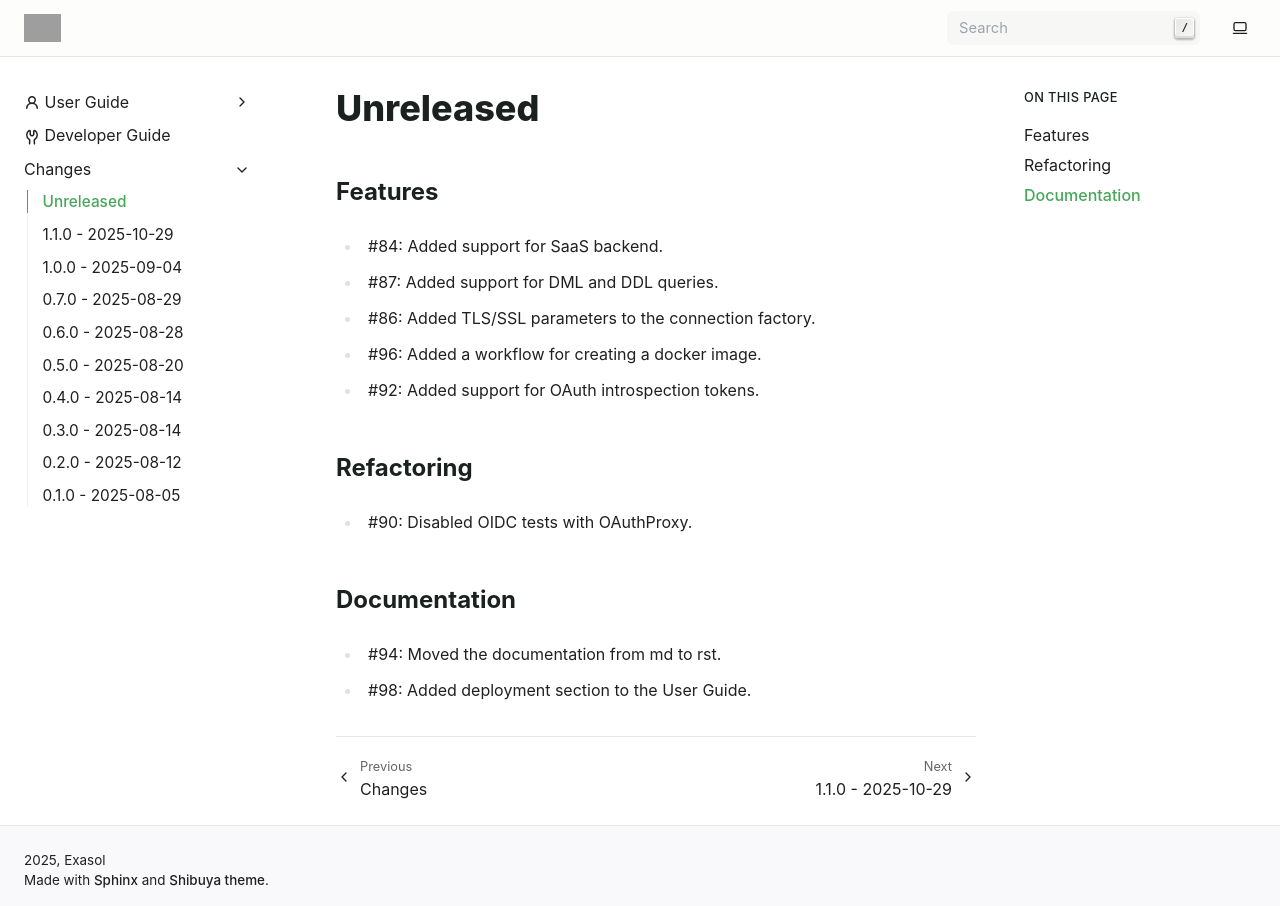
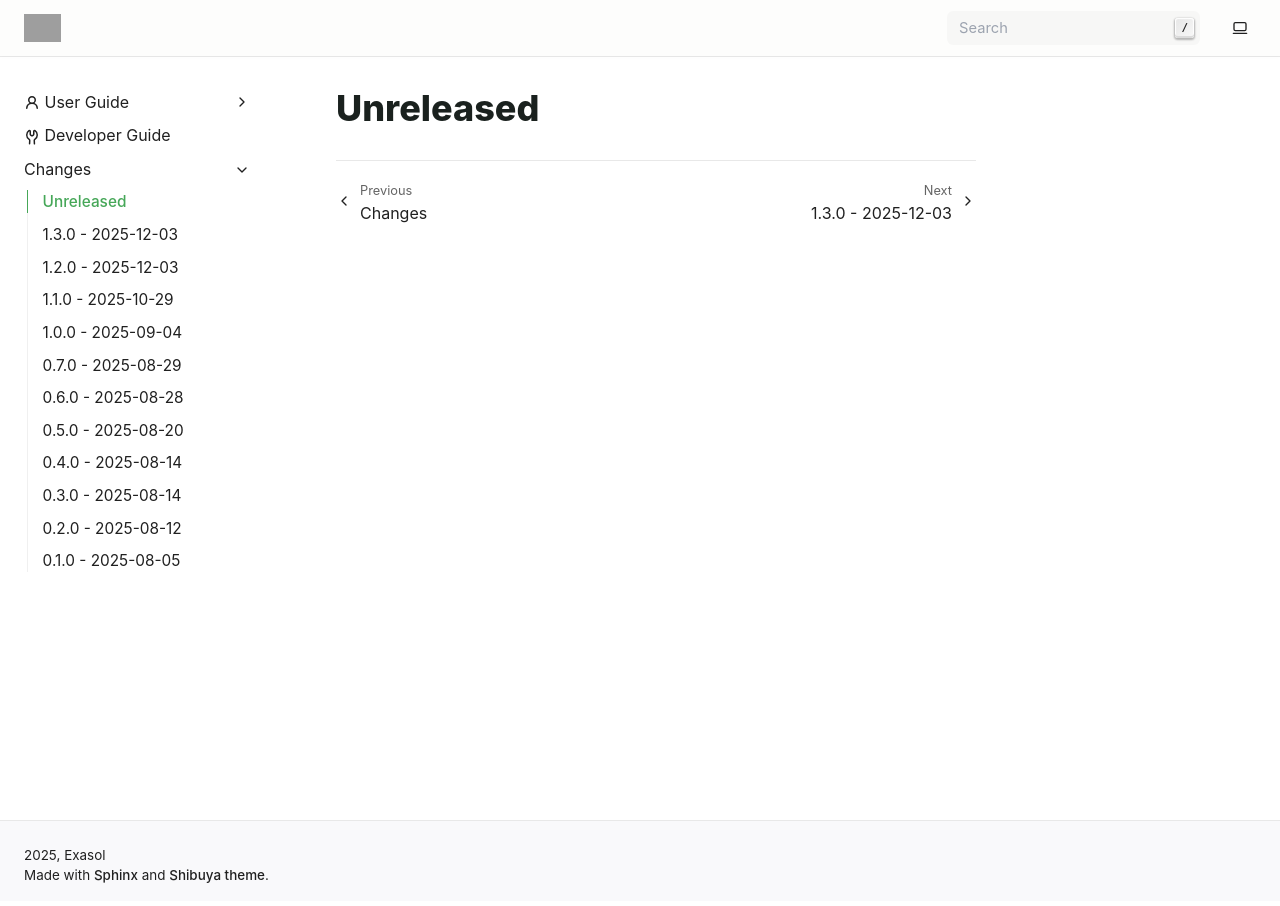
Before and after one commit to exasol/mcp-server, a Sphinx documentation site: the page built from doc/changes/unreleased.md, in a window 1280 px wide. Built offline with Sphinx 7.4.7, drawn with Linux system fonts in a browser that asks for light colours; grey boxes are pictures that could not be loaded.

Commit message:
Prepare release 1.3.0

```diff
--- a/doc/changes/unreleased.md
+++ b/doc/changes/unreleased.md
@@ -1,18 +1 @@
 # Unreleased
-
-## Features
-
-* #84: Added support for SaaS backend.
-* #87: Added support for DML and DDL queries.
-* #86: Added TLS/SSL parameters to the connection factory.
-* #96: Added a workflow for creating a docker image.
-* #92: Added support for OAuth introspection tokens.
-
-## Refactoring
-
-* #90: Disabled OIDC tests with OAuthProxy.
-
-## Documentation
-
-* #94: Moved the documentation from md to rst.
-* #98: Added deployment section to the User Guide.
--- a/exasol/ai/mcp/server/version.py
+++ b/exasol/ai/mcp/server/version.py
@@ -9,7 +9,7 @@
 """
 
 MAJOR = 1
-MINOR = 1
-PATCH = 1
+MINOR = 3
+PATCH = 0
 VERSION = f"{MAJOR}.{MINOR}.{PATCH}"
 __version__ = VERSION
--- a/pyproject.toml
+++ b/pyproject.toml
@@ -1,6 +1,6 @@
 [project]
 name = "exasol-mcp-server"
-version = "1.1.1"
+version = "1.3.0"
 requires-python = ">=3.10,<3.14"   # Restriction is due to numpy
 description = "Exasol MCP Server"
 authors = [
```
Also changed, not shown: doc/changes/changelog.md (+4 -0 lines), doc/changes/changes_1.2.0.md (added, +37 -0 lines), doc/changes/changes_1.3.0.md (added, +22 -0 lines), .pre-commit-config.yaml.
